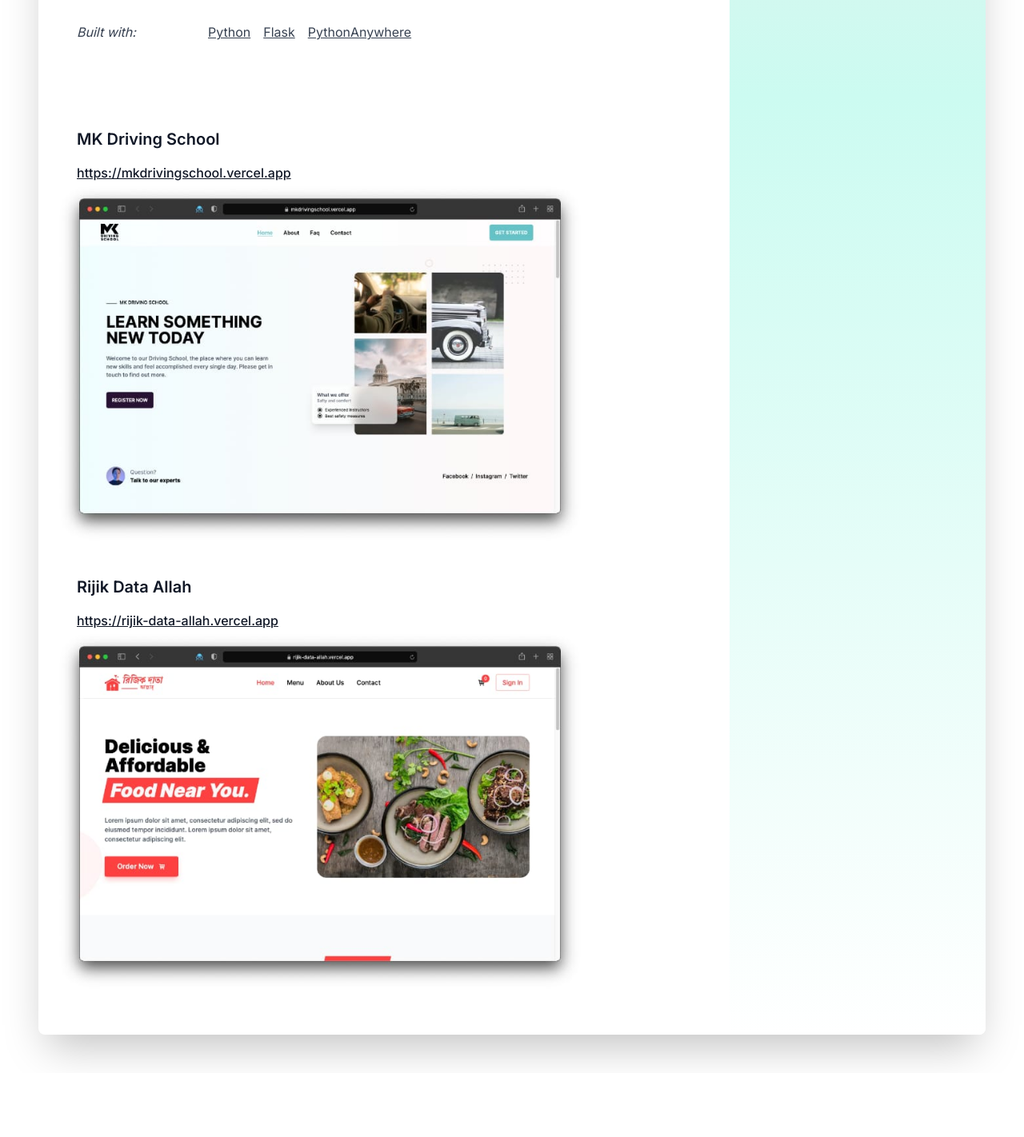
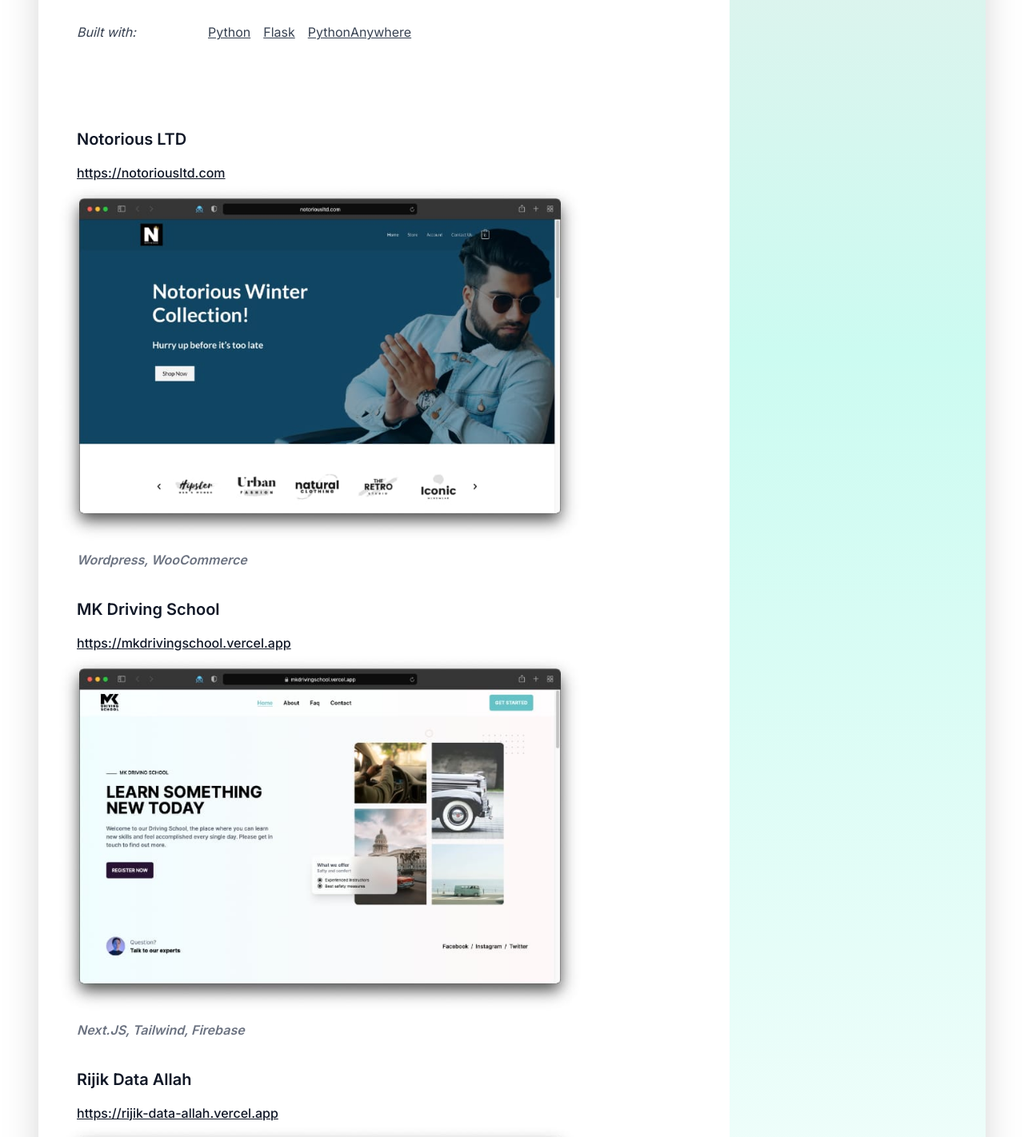
Before and after one commit to avikhandakar-dev/avikh-resume, a Next.js app: page / in a window 1280 px wide. Shown: the part 1103-2525 px from the top of the page at 80% size. Before the commit the page ends 2445 px from the top, so only its background shows below. Built offline with nearby package versions, Linux system fonts and the light colour scheme; a web font is replaced by a local one.

Commit message:
updated 2

```diff
--- a/pages/index.js
+++ b/pages/index.js
@@ -7,9 +7,13 @@ import {AiOutlineSketch} from "react-icons/ai";
 import {ImWordpress} from "react-icons/im";
 import {DiLinux} from "react-icons/di";
 import Image from "next/image";
+import Head from "next/head";
 export default function Home() {
   return (
     <Fragment>
+      <Head>
+        <title>Avi Khandakar - Resume</title>
+      </Head>
       <div className="container mx-auto max-w-screen-xl">
         <main className="flex flex-col md:flex-row-reverse sm:m-12 shadow-2xl rounded-lg overflow-hidden">
           <div className="w-full lg:max-w-xs p-8 bg-gradient-to-b from-rose-100 via-teal-100 to-white">
@@ -255,6 +259,21 @@ export default function Home() {
               </div>
 
               <div className="grid grid-cols-1">
+              <div className="w-full">
+                  <h3>Notorious LTD</h3>
+                  <a
+                      href="https://notoriousltd.com/"
+                      target="_blank"
+                      rel="noopener noreferrer"
+                    >
+                      https://notoriousltd.com
+                  </a>
+                  <div className="w-full aspect-[800/546] -ml-4 sm:-ml-6">
+                    <Image src="/img/p3.jpg" width={800} height={546} />
+                  </div>
+                  <span className="italic font-semibold text-gray-500">Wordpress, WooCommerce</span>
+
+                </div>
                 <div className="w-full">
                   <h3>MK Driving School</h3>
                   <a
@@ -266,6 +285,7 @@ export default function Home() {
                   <div className="w-full aspect-[800/546] -ml-4 sm:-ml-6">
                     <Image src="/img/p1.jpg" width={800} height={546} />
                   </div>
+                  <span className="italic font-semibold text-gray-500">Next.JS, Tailwind, Firebase</span>
                 </div>
                 <div className="w-full">
                 <h3>Rijik Data Allah</h3>
@@ -279,6 +299,8 @@ export default function Home() {
                   <div className="w-full aspect-[800/546] -ml-4 sm:-ml-6">
                     <Image src="/img/p2.jpg" width={800} height={546} />
                   </div>
+                  <span className="italic font-semibold text-gray-500">Next.JS, Tailwind, Firebase</span>
+
                 </div>
               </div>
             </div>
```
Also changed, not shown: public/img/p3.jpg (added).
